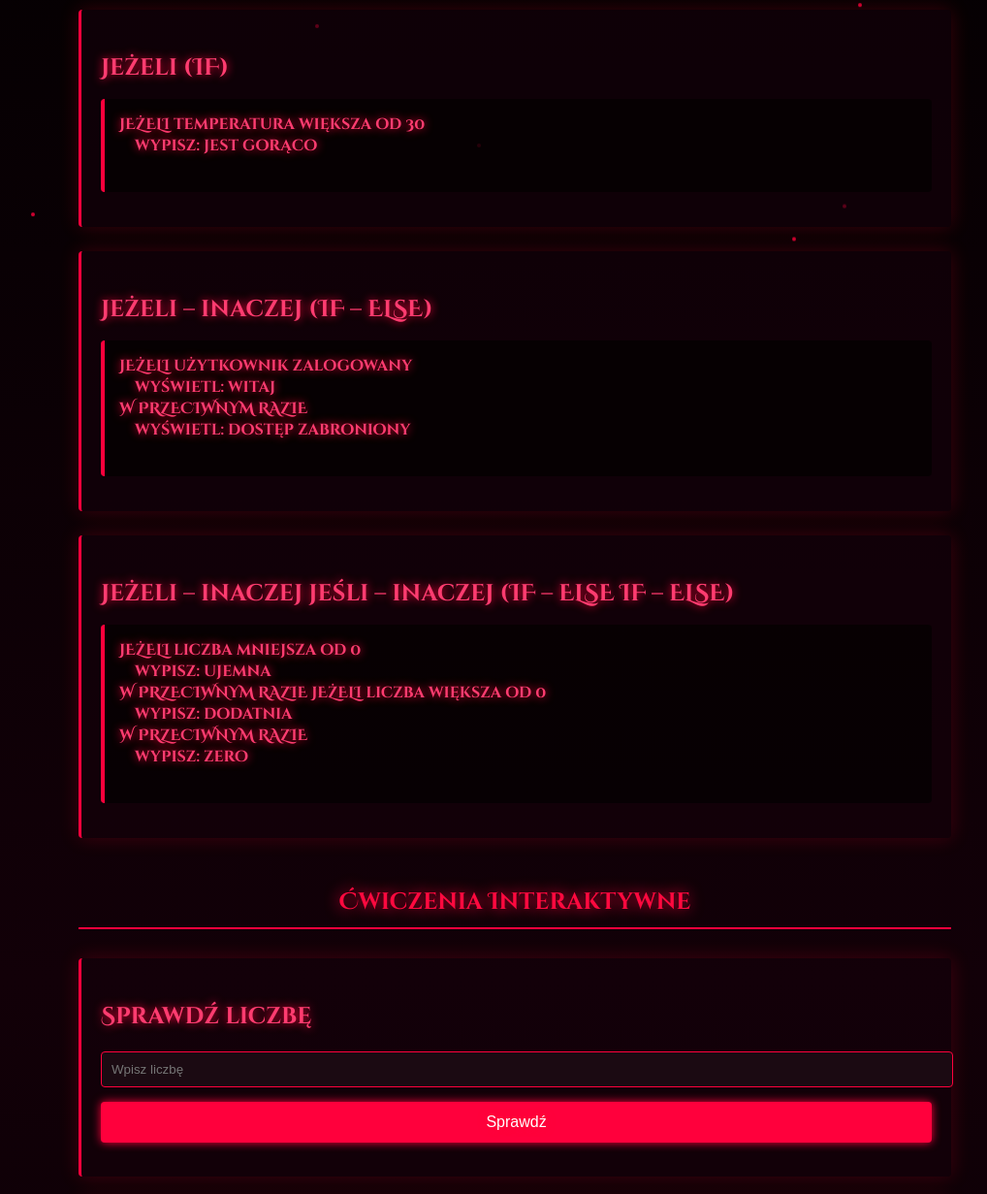
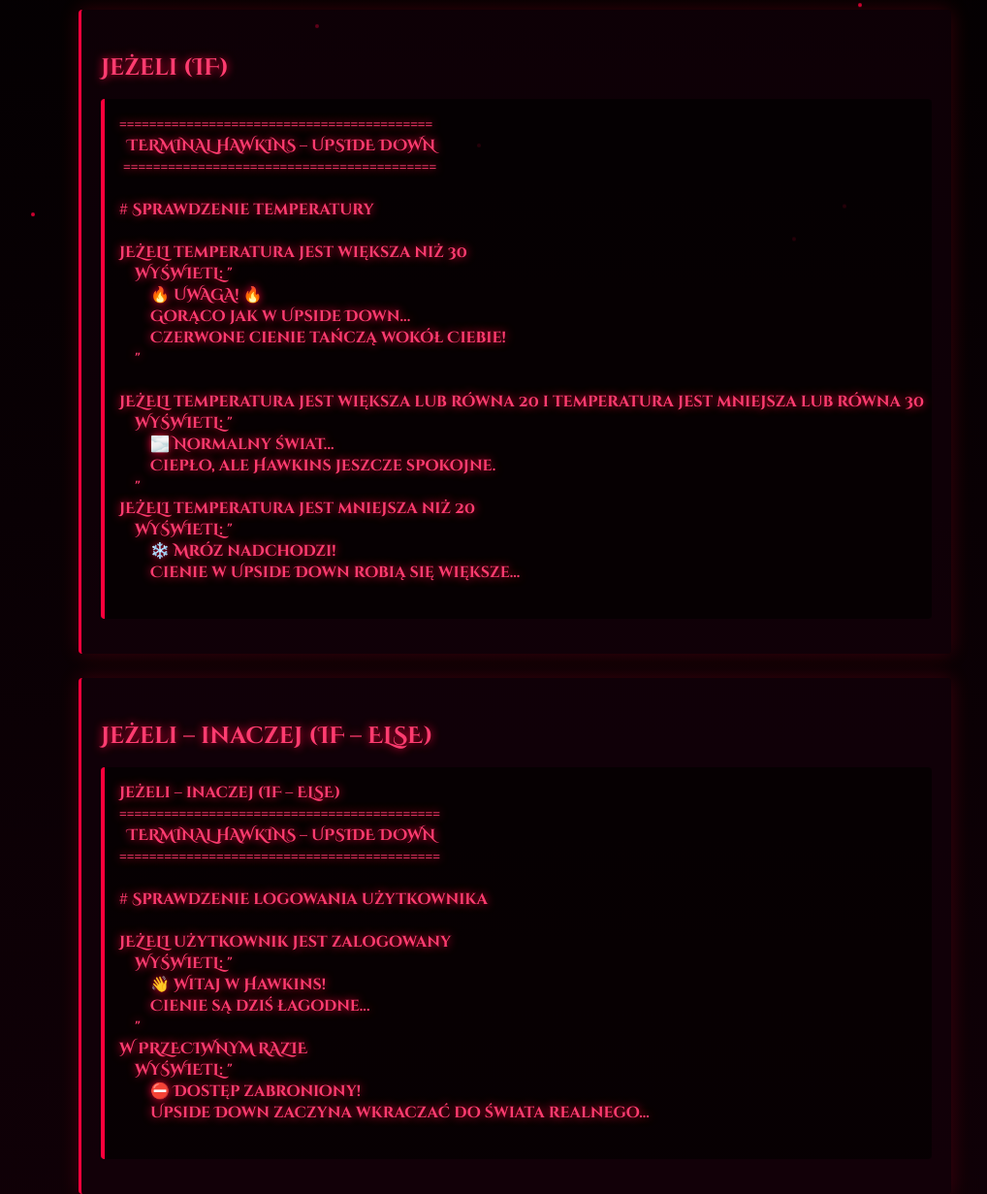
Before and after one commit to DanielTRZ/StrangerThingsConditionalStatements, a plain HTML site: page index.html in a window 1280 px wide. Shown: the part 486-1717 px from the top of the page at 97% size, without its empty margins (109-1127 px from the left). Drawn offline with Linux system fonts and the light colour scheme.

Commit message:
Add files via upload

```diff
--- a/index.html
+++ b/index.html
@@ -24,30 +24,78 @@
         <div class="karta">
             <h3 class="card-title" data-lang="if-title">Jeżeli (IF)</h3>
             <pre class="code st-stranger" data-lang="if-example">
-JEŻELI temperatura większa od 30
-    wypisz: jest gorąco
+==========================================
+  TERMINAL HAWKINS – UPSIDE DOWN
+ ==========================================
+
+# Sprawdzenie temperatury
+
+JEŻELI temperatura jest większa niż 30
+    WYŚWIETL: "
+        🔥 UWAGA! 🔥
+        Gorąco jak w Upside Down...
+        Czerwone cienie tańczą wokół Ciebie!
+    "
+
+JEŻELI temperatura jest większa lub równa 20 i temperatura jest mniejsza lub równa 30
+    WYŚWIETL: "
+        🌫️ Normalny świat...
+        Ciepło, ale Hawkins jeszcze spokojne.
+    "
+JEŻELI temperatura jest mniejsza niż 20
+    WYŚWIETL: "
+        ❄️ Mróz nadchodzi!
+        Cienie w Upside Down robią się większe...
             </pre>
         </div>
 
         <div class="karta">
             <h3 class="card-title" data-lang="if-else-title">Jeżeli – inaczej (IF – ELSE)</h3>
             <pre class="code st-stranger" data-lang="if-else-example">
-JEŻELI użytkownik zalogowany
-    wyświetl: witaj
+Jeżeli – inaczej (IF – ELSE)
+===========================================
+  TERMINAL HAWKINS – UPSIDE DOWN
+===========================================
+
+# Sprawdzenie logowania użytkownika
+
+JEŻELI użytkownik jest zalogowany
+    WYŚWIETL: "
+        👋 Witaj w Hawkins!
+        Cienie są dziś łagodne...
+    "
 W PRZECIWNYM RAZIE
-    wyświetl: dostęp zabroniony
+    WYŚWIETL: "
+        ⛔ Dostęp zabroniony!
+        Upside Down zaczyna wkraczać do świata realnego...
             </pre>
         </div>
 
         <div class="karta">
             <h3 class="card-title" data-lang="if-else-if-else-title">Jeżeli – inaczej jeśli – inaczej (IF – ELSE IF – ELSE)</h3>
             <pre class="code st-stranger" data-lang="if-else-if-else-example">
-JEŻELI liczba mniejsza od 0
-    wypisz: ujemna
-W PRZECIWNYM RAZIE JEŻELI liczba większa od 0
-    wypisz: dodatnia
+
+    Jeżeli – inaczej jeśli – inaczej (IF – ELSE IF – ELSE)
+===========================================
+  TERMINAL HAWKINS – UPSIDE DOWN
+===========================================
+
+# Sprawdzenie znaku liczby
+
+JEŻELI liczba jest mniejsza niż 0
+    WYŚWIETL: "
+        ❌ Liczba ujemna...
+        Cienie w Upside Down stają się gęstsze!
+    "
+W PRZECIWNYM RAZIE JEŻELI liczba jest większa niż 0
+    WYŚWIETL: "
+        ✅ Liczba dodatnia!
+        Światło Hawkins przebija mrok...
+    "
 W PRZECIWNYM RAZIE
-    wypisz: zero
+    WYŚWIETL: "
+        0 — Zero...
+        Cienie wstrzymują oddech, nic się nie dzieje...
             </pre>
         </div>
     </section>
```
